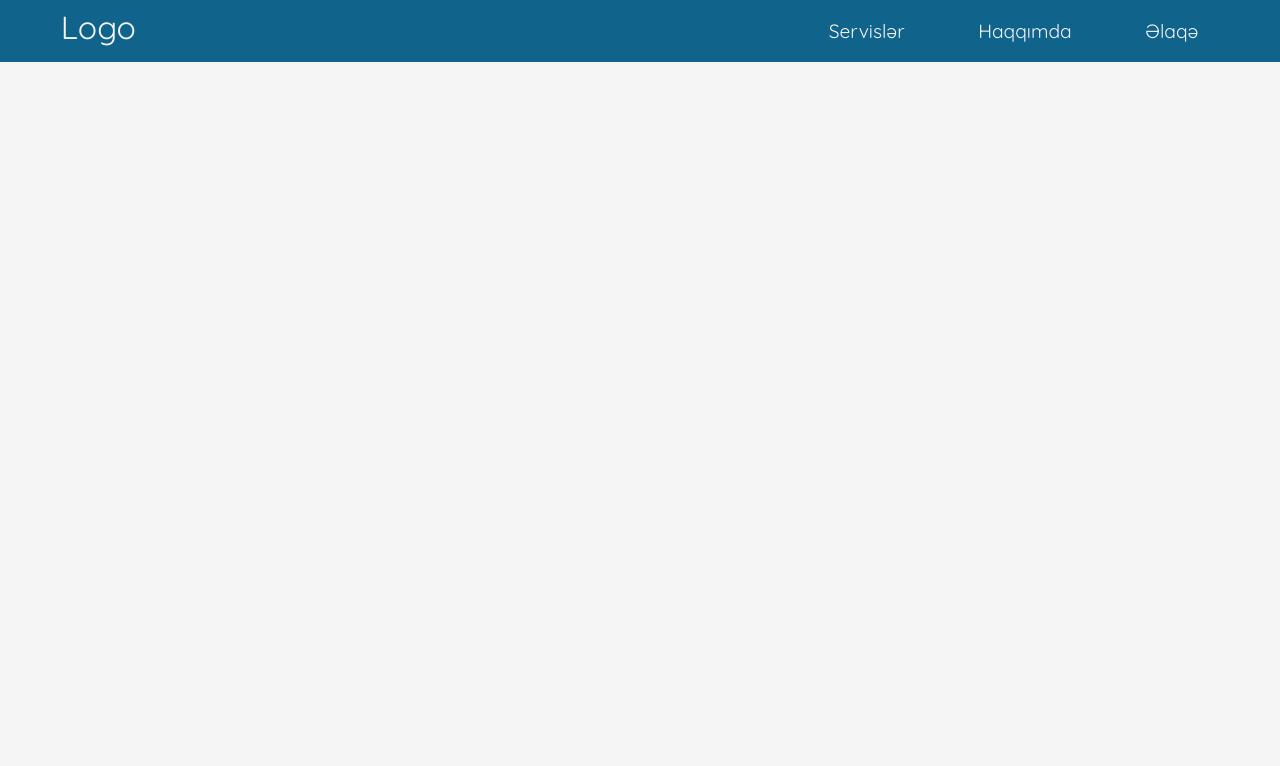
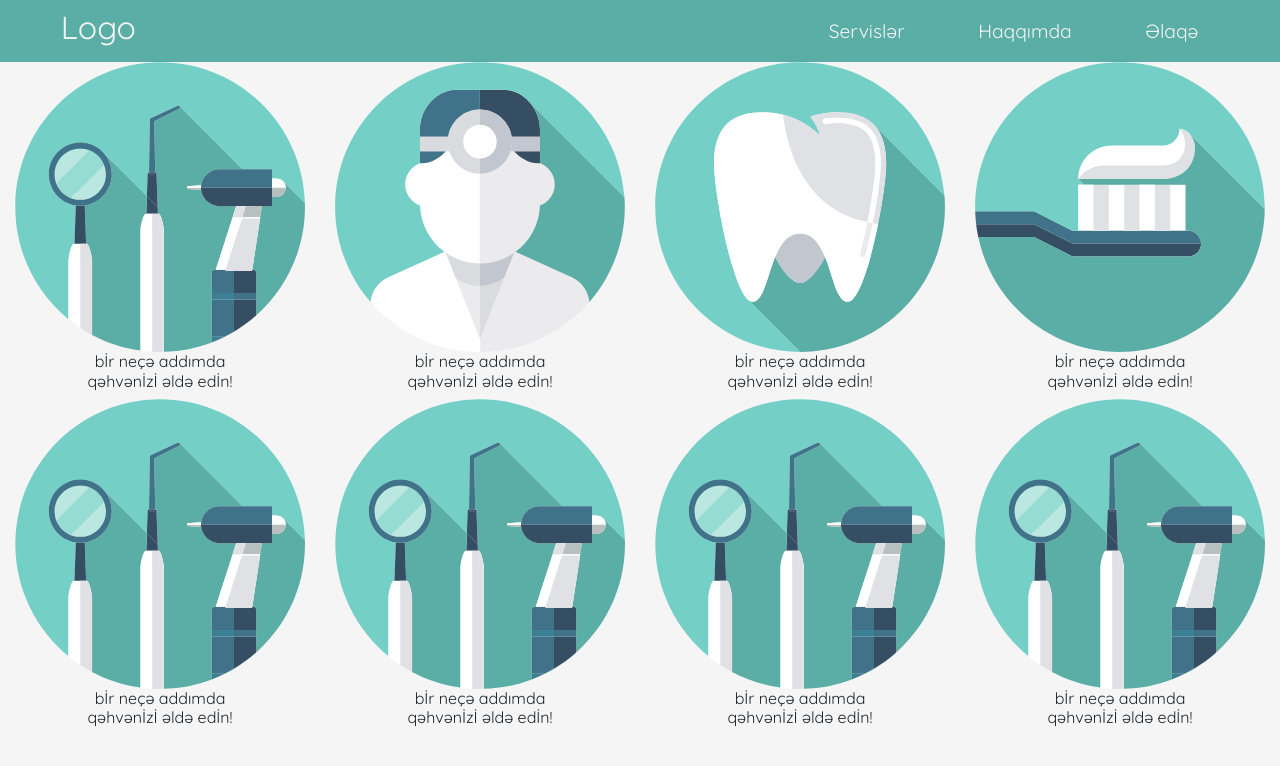
Before and after one commit to aliyevroyal/DrAkhmadovWebsite, a plain HTML site: page index.html in a window 1280 px wide. Drawn offline with nearby package versions, Linux system fonts and the light colour scheme.

Commit message:
2 novemner 2023, 16:28

```diff
--- a/XXLargeDevicesStyle.css
+++ b/XXLargeDevicesStyle.css
@@ -15,9 +15,12 @@
 
   .IntroductionPage {
     width: 100vw;
+    height: 51rem;
   }
 
   .ServicesPage {
+    width: 100vw;
+    height: 51rem;
   }
 
   .AboutMePage {
--- a/index.html
+++ b/index.html
@@ -65,16 +65,72 @@
     </header>
 
     <section class="IntroductionPage">
-      <div class="container-fluid">
-        <div class="row">
-          <div class="col-md"></div>
-          <div class="col-md"></div>
-        </div>
-      </div>
+      <div class="container-fluid"></div>
     </section>
 
     <section class="ServicesPage">
-      <div class="container-fluid"></div>
+      <div class="container-fluid">
+        <div class="row">
+          <div class="col-lg" align="center">
+            <img src="resources/icon1.svg" class="img-fluid" />
+            <h6>
+              bİr neçə addımda <br />
+              qəhvənİzİ əldə edİn!
+            </h6>
+          </div>
+          <div class="col-lg" align="center">
+            <img src="resources/icon2.svg" class="img-fluid" />
+            <h6>
+              bİr neçə addımda <br />
+              qəhvənİzİ əldə edİn!
+            </h6>
+          </div>
+          <div class="col-lg" align="center">
+            <img src="resources/icon3.svg" class="img-fluid" />
+            <h6>
+              bİr neçə addımda <br />
+              qəhvənİzİ əldə edİn!
+            </h6>
+          </div>
+          <div class="col-lg" align="center">
+            <img src="resources/icon4.svg" class="img-fluid" />
+            <h6>
+              bİr neçə addımda <br />
+              qəhvənİzİ əldə edİn!
+            </h6>
+          </div>
+        </div>
+        <div class="row">
+          <div class="col-lg" align="center">
+            <img src="resources/icon1.svg" class="img-fluid" />
+            <h6>
+              bİr neçə addımda <br />
+              qəhvənİzİ əldə edİn!
+            </h6>
+          </div>
+          <div class="col-lg" align="center">
+            <img src="resources/icon1.svg" class="img-fluid" />
+            <h6>
+              bİr neçə addımda <br />
+              qəhvənİzİ əldə edİn!
+            </h6>
+          </div>
+          <div class="col-lg" align="center">
+            <img src="resources/icon1.svg" class="img-fluid" />
+            <h6>
+              bİr neçə addımda <br />
+              qəhvənİzİ əldə edİn!
+            </h6>
+          </div>
+          <div class="col-lg" align="center">
+            <img src="resources/icon1.svg" class="img-fluid" />
+            <h6>
+              bİr neçə addımda <br />
+              qəhvənİzİ əldə edİn!
+            </h6>
+          </div>
+        </div>
+      </div>
     </section>
 
     <section class="AboutMePage">
--- a/style.css
+++ b/style.css
@@ -40,7 +40,7 @@ header {
 .navbar {
   position: relative;
   width: 100vw;
-  background-color: #10648c;
+  background-color: #5baea5;
 }
 
 .navbar h2 {
@@ -73,10 +73,12 @@ header {
 
 .IntroductionPage {
   position: relative;
+  background-color: #74d0c7;
 }
 
 .ServicesPage {
   position: relative;
+  background-color: #f5f5f5;
 }
 
 .AboutMePage {
```
Also changed, not shown: resources/icon1.svg (added), resources/icon2.svg (added), resources/icon3.svg (added), resources/icon4.svg (added), resources/shutterstock_1186926784.svg (added), resources/shutterstock_2339527505.svg (added), 4 other files.
